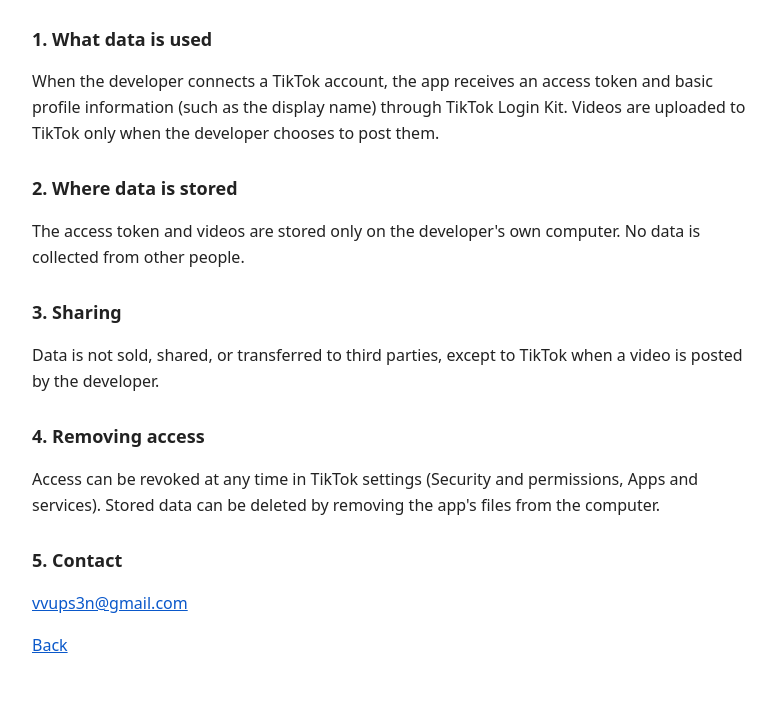
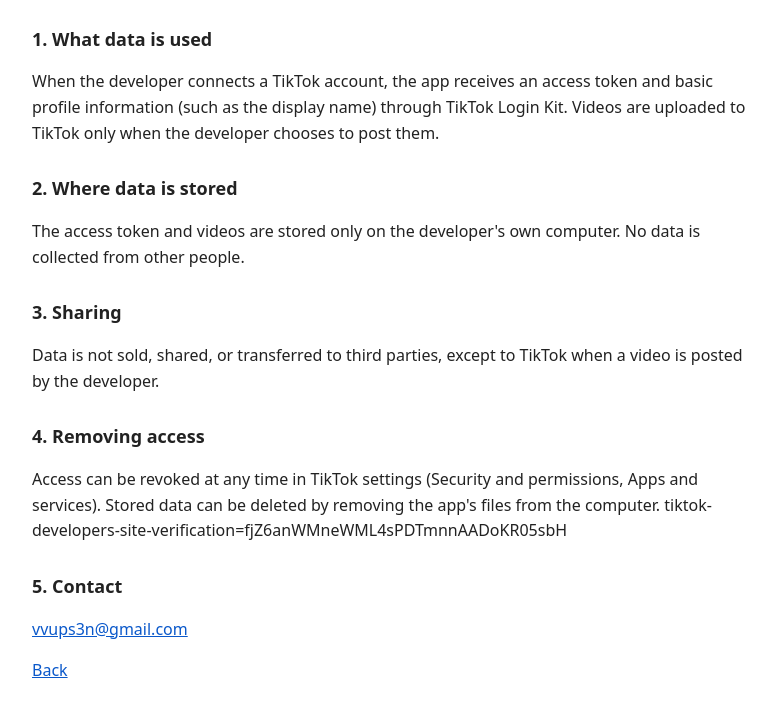
Before and after one commit to vvpsn/cliip_stud, a plain HTML site: page privacy.html in a window 1280 px wide. Shown: the part 128-842 px from the top of the page, without its empty margins (248-1024 px from the left). Drawn offline with Linux system fonts and the light colour scheme.

Commit message:
privacy.html

```diff
--- a/privacy.html
+++ b/privacy.html
@@ -8,7 +8,7 @@
 <h2>3. Sharing</h2>
 <p>Data is not sold, shared, or transferred to third parties, except to TikTok when a video is posted by the developer.</p>
 <h2>4. Removing access</h2>
-<p>Access can be revoked at any time in TikTok settings (Security and permissions, Apps and services). Stored data can be deleted by removing the app's files from the computer.</p>
+<p>Access can be revoked at any time in TikTok settings (Security and permissions, Apps and services). Stored data can be deleted by removing the app's files from the computer. tiktok-developers-site-verification=fjZ6anWMneWML4sPDTmnnAADoKR05sbH</p>
 <h2>5. Contact</h2>
 <p><a href="mailto:YOUR_EMAIL">vvups3n@gmail.com</a></p>
 <p><a href="index.html">Back</a></p>
```
